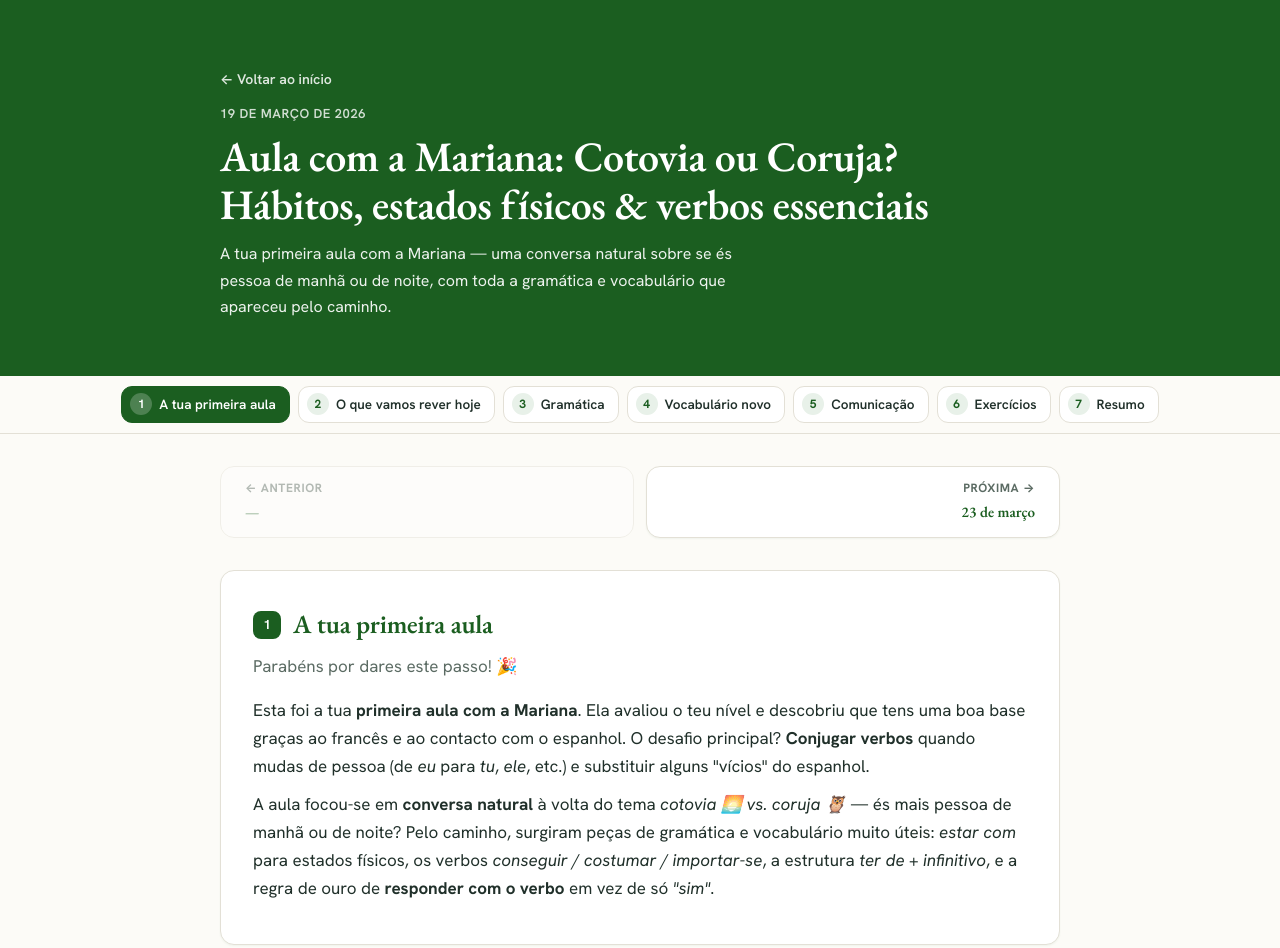
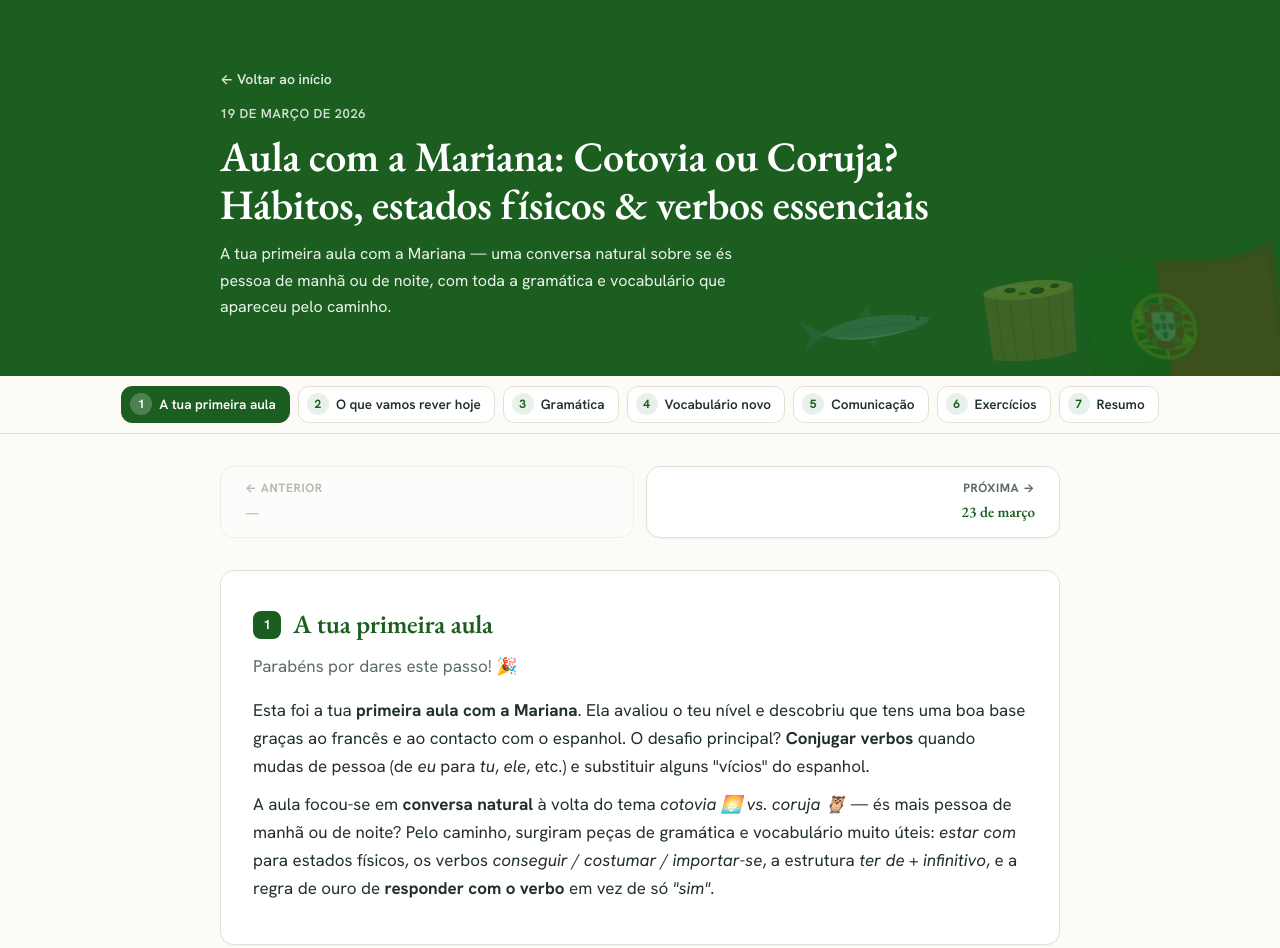
Before and after one commit to magdawg/portuguese-lessons, an Eleventy site: page src/aulas/aulas_mariana_2026-03-19.html in a window 1280 px wide. Shown: the top 948 px of the page. Built offline with nearby package versions, Linux system fonts and the light colour scheme; Eleventy itself is replaced by a stand-in of ours; files that its build step writes are made by us from their sources.

Commit message:
More sardine

```diff
--- a/src/_includes/base.njk
+++ b/src/_includes/base.njk
@@ -13,6 +13,45 @@
 <a class="skip-link" href="#conteudo">Saltar para o conteúdo</a>
 
 <header>
+  <svg class="header-sardine" viewBox="0 0 140 50" xmlns="http://www.w3.org/2000/svg" aria-hidden="true" focusable="false">
+    <!-- Tail fin -->
+    <path d="M 5 10 L 28 25 L 5 40 L 14 25 Z" fill="#5a738a"/>
+    <!-- Body -->
+    <path d="M 22 25 Q 65 6 122 22 Q 130 25 122 28 Q 65 44 22 25 Z" fill="#7e9cb6"/>
+    <!-- Belly highlight -->
+    <path d="M 28 28 Q 65 41 118 30 Q 65 37 28 28 Z" fill="#c4d4e0"/>
+    <!-- Lateral line -->
+    <path d="M 38 25 Q 75 23 110 26" stroke="#3d556e" stroke-width="1" fill="none" opacity=".45"/>
+    <!-- Top fin -->
+    <path d="M 60 13 L 72 4 L 72 14 Z" fill="#5a738a"/>
+    <!-- Pelvic fin -->
+    <path d="M 66 37 L 72 43 L 76 38 Z" fill="#5a738a"/>
+    <!-- Gill -->
+    <path d="M 106 18 Q 108 25 106 32" stroke="#3d556e" stroke-width="0.9" fill="none" opacity=".5"/>
+    <!-- Eye -->
+    <circle cx="115" cy="22" r="2.2" fill="#1a2530"/>
+    <circle cx="114.4" cy="21.3" r="0.7" fill="#fff"/>
+    <!-- Mouth -->
+    <path d="M 122 26 Q 126 27 122 28" stroke="#3d556e" stroke-width="0.9" fill="none" opacity=".5"/>
+  </svg>
+  <svg class="header-pastel" viewBox="0 0 100 80" xmlns="http://www.w3.org/2000/svg" aria-hidden="true" focusable="false">
+    <!-- Pastry cup body -->
+    <path d="M 20 28 L 22 72 Q 50 78 78 72 L 80 28 Z" fill="#b87a3e"/>
+    <!-- Fluted ridges -->
+    <path d="M 28 29 L 29 74" stroke="#7a4c1a" stroke-width="0.9" opacity=".55" fill="none"/>
+    <path d="M 37 29 L 38 76" stroke="#7a4c1a" stroke-width="0.9" opacity=".55" fill="none"/>
+    <path d="M 50 29 L 50 77" stroke="#7a4c1a" stroke-width="0.9" opacity=".55" fill="none"/>
+    <path d="M 63 29 L 62 76" stroke="#7a4c1a" stroke-width="0.9" opacity=".55" fill="none"/>
+    <path d="M 72 29 L 71 74" stroke="#7a4c1a" stroke-width="0.9" opacity=".55" fill="none"/>
+    <!-- Custard top -->
+    <ellipse cx="50" cy="28" rx="30" ry="6" fill="#f5c54e"/>
+    <ellipse cx="42" cy="25.5" rx="14" ry="1.8" fill="#fae29a" opacity=".55"/>
+    <!-- Burnt caramelized spots -->
+    <ellipse cx="38" cy="27" rx="4" ry="1.8" fill="#2a1606"/>
+    <ellipse cx="56" cy="29" rx="5" ry="2.2" fill="#2a1606"/>
+    <ellipse cx="68" cy="27" rx="3" ry="1.5" fill="#2a1606"/>
+    <ellipse cx="46" cy="30" rx="2.5" ry="1" fill="#2a1606" opacity=".7"/>
+  </svg>
   <div class="header-inner">
     <a class="back" href="{{ '/' | url }}">← Voltar ao início</a>
     <p class="lesson-date">{{ date | ptDateLong }}</p>
--- a/src/assets/lesson.css
+++ b/src/assets/lesson.css
@@ -49,8 +49,39 @@
     background: var(--green);
     color: #fff;
     padding: clamp(40px, 6vw, 64px) 0 clamp(36px, 5vw, 56px);
+    position: relative;
+    overflow: hidden;
   }
-  .header-inner { max-width: 880px; margin: 0 auto; padding: 0 20px; }
+  header::after {
+    content: "🇵🇹";
+    position: absolute;
+    right: -10px; bottom: -34px;
+    font-size: 170px; line-height: 1; opacity: .14;
+    transform: rotate(-8deg);
+    pointer-events: none;
+  }
+  .header-pastel {
+    position: absolute;
+    right: 175px; bottom: 8px;
+    width: 150px; height: auto;
+    opacity: .22;
+    transform: rotate(-6deg);
+    pointer-events: none;
+  }
+  .header-sardine {
+    position: absolute;
+    right: 335px; bottom: 22px;
+    width: 150px; height: auto;
+    opacity: .2;
+    transform: rotate(-8deg);
+    pointer-events: none;
+  }
+  @media (max-width: 640px) {
+    header::after { font-size: 120px; bottom: -22px; }
+    .header-pastel { width: 105px; right: 120px; bottom: 6px; }
+    .header-sardine { display: none; }
+  }
+  .header-inner { max-width: 880px; margin: 0 auto; padding: 0 20px; position: relative; z-index: 1; }
   .badges { display: flex; flex-wrap: wrap; gap: var(--space-2); margin-bottom: var(--space-4); }
   .badge {
     display: inline-flex; align-items: center; gap: 7px;
```
Also changed, not shown: 1 other file.
